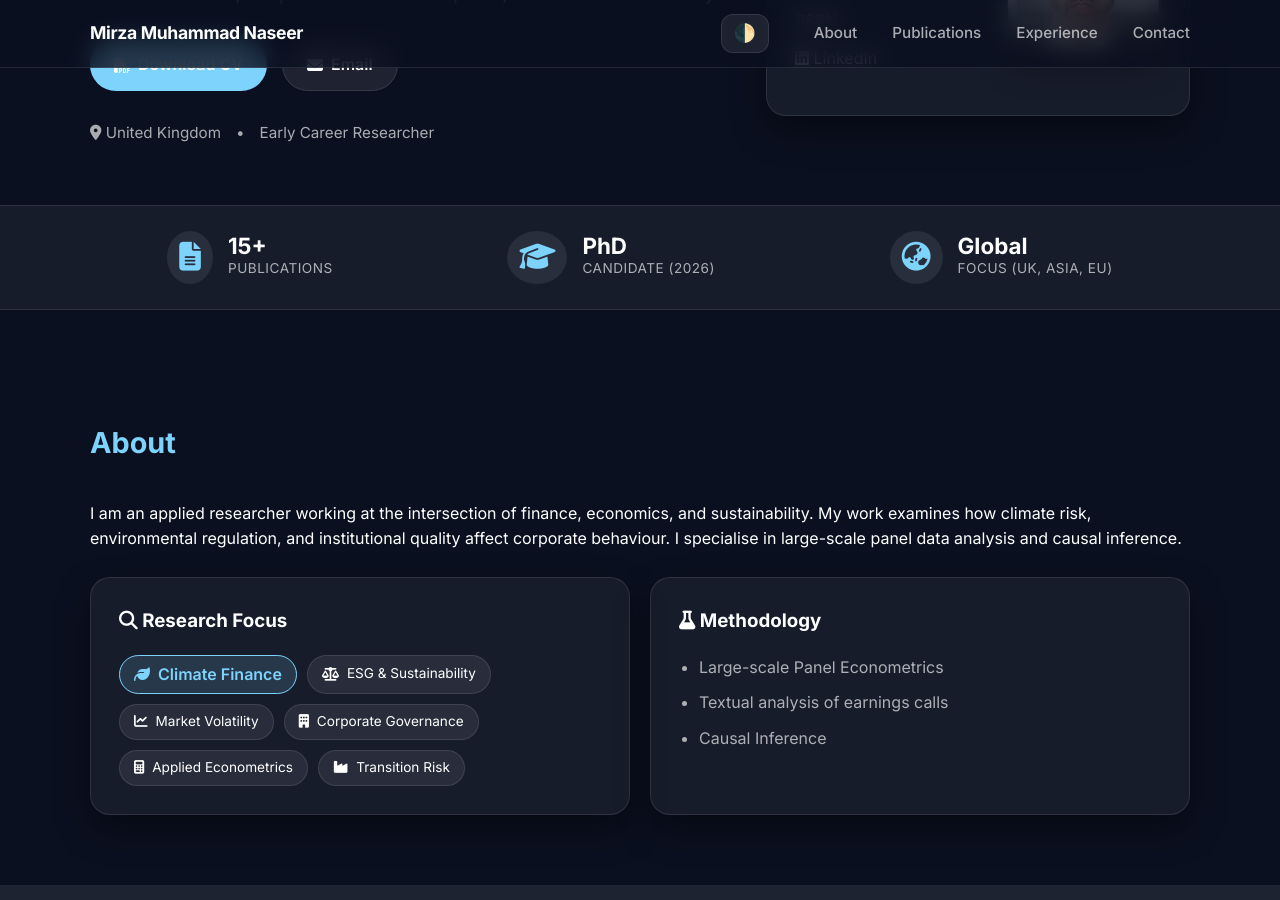
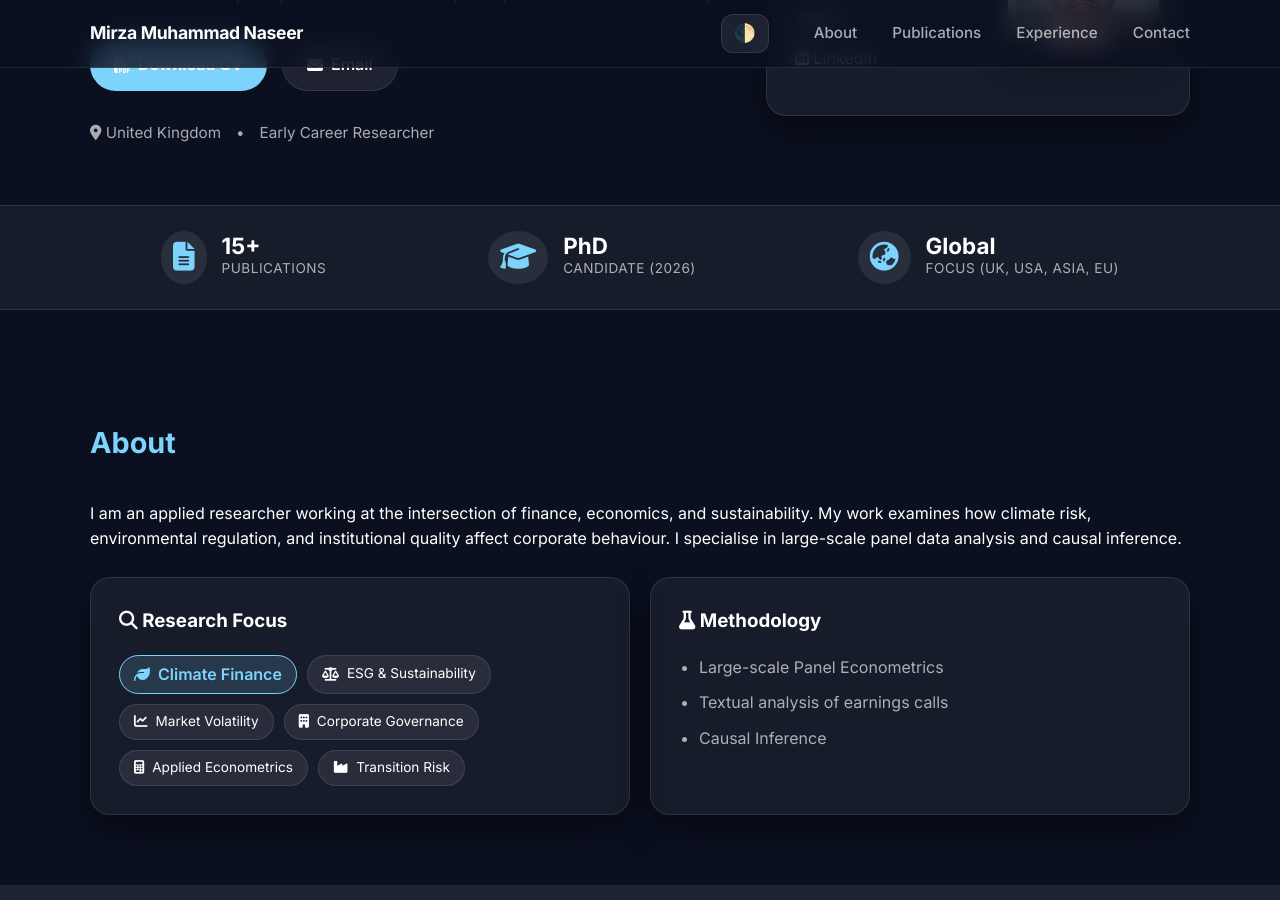
Before and after one commit to mmnaseer/mmnaseer.github.io, a Jekyll site: the page index.html, which Jekyll copies as it is, in a window 1280 px wide and 900 px high, scrolled down 334 px. Built offline with Jekyll 4.4.1, drawn with Linux system fonts in a browser that asks for light colours; a style sheet for code colours, icons or effects is not loaded.

Commit message:
Update index.html

```diff
--- a/index.html
+++ b/index.html
@@ -84,7 +84,7 @@
           <i class="fas fa-globe-asia stat-icon"></i>
           <div class="stat-text">
             <span class="stat-number">Global</span>
-            <span class="stat-label">Focus (UK, Asia, EU)</span>
+            <span class="stat-label">Focus (UK, USA, Asia, EU)</span>
           </div>
         </div>
       </div>
```
